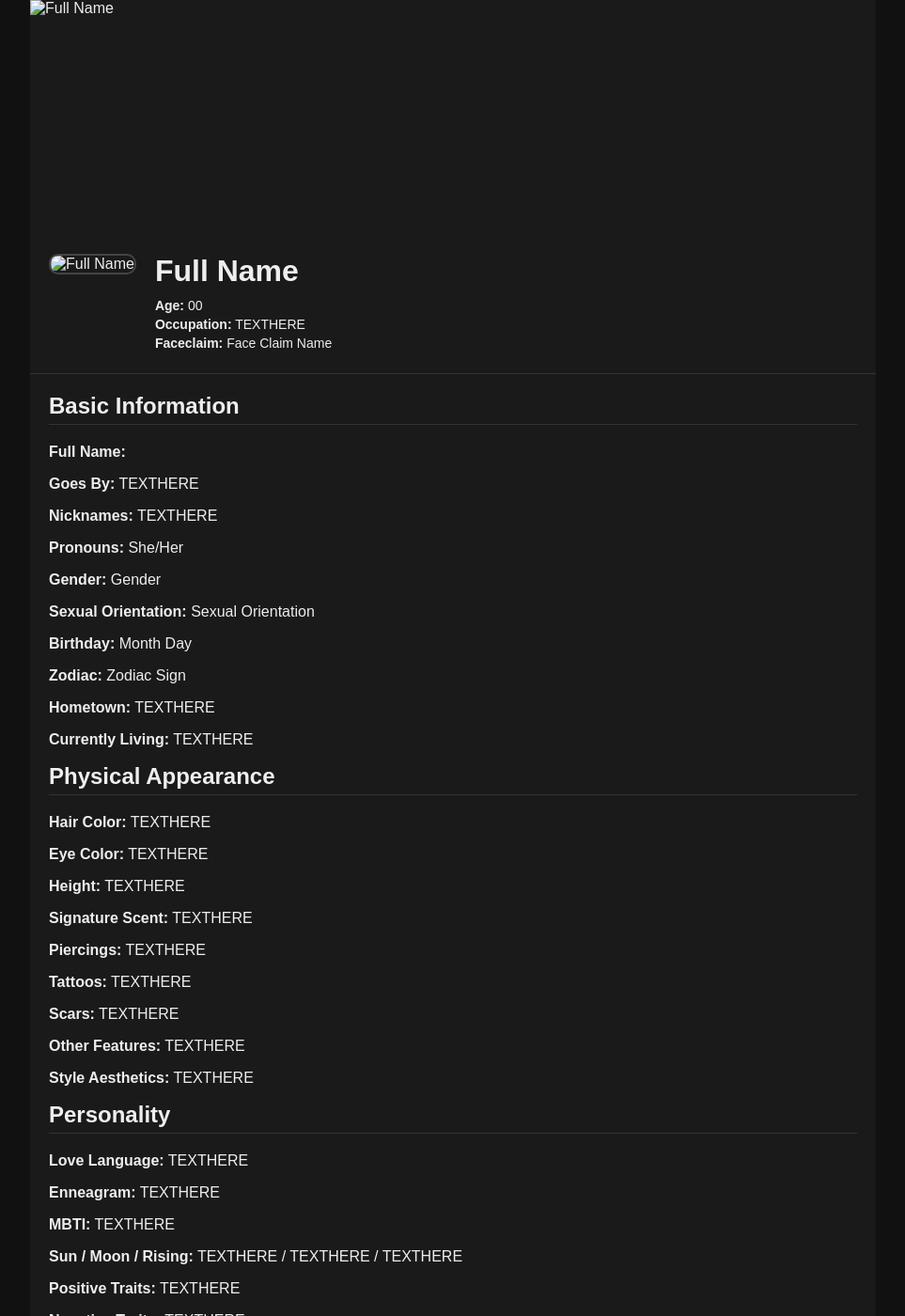
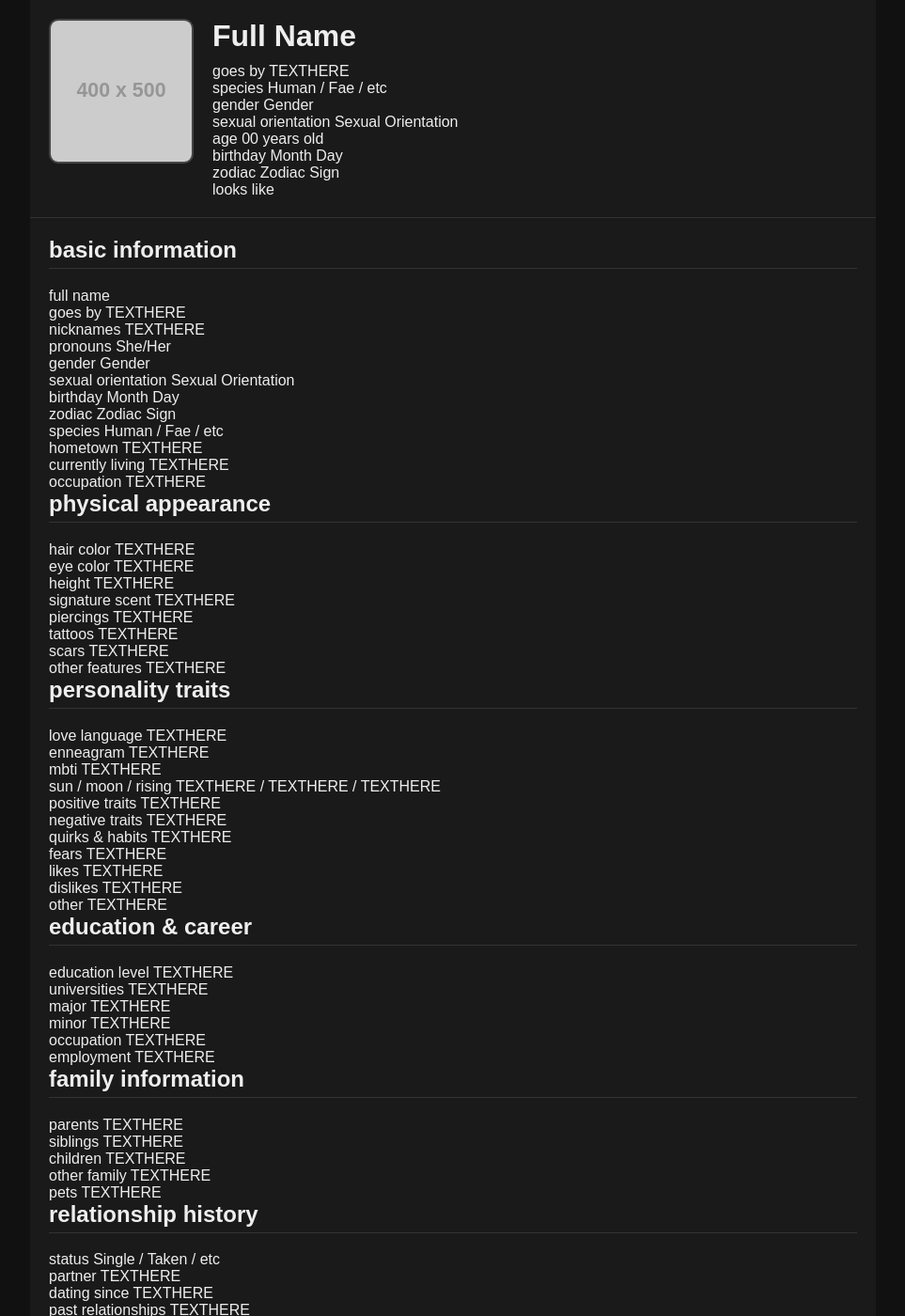
Before and after one commit to gbwriting/gbwriting.github.io, a Jekyll site: the page built from _characters/test.md, in a window 1280 px wide and 1400 px high. Shown: the whole window at 94% size, without its empty margins (158-1121 px from the left). Built offline with Jekyll 4.4.1, drawn with Linux system fonts in a browser that asks for light colours; some of the changed text lies outside the part shown.

Commit message:
Update character.html

```diff
--- a/_layouts/character.html
+++ b/_layouts/character.html
@@ -10,21 +10,62 @@
 
 <div class="character-page" style="--accent:#7c5cff;">
 
-  <div class="character-banner">
-    <img src="{{ page.banner }}" alt="{{ page.name }}">
-  </div>
+
 
   <div class="character-header">
 
     <div class="character-avatar">
-      <img src="{{ page.avatar }}" alt="{{ page.name }}">
+      <img src="https://placehold.co/400x500" alt="{{ page.name }}">
     </div>
 
     <div class="character-info">
       <h1>{{ page.name }}</h1>
-      <p><strong>Age:</strong> {{ page.age }}</p>
-      <p><strong>Occupation:</strong> {{ page.occupation }}</p>
-      <p><strong>Faceclaim:</strong> {{ page.faceclaim }}</p>
+
+       <div class="proftabsintro">
+
+
+
+  <div class="info">
+    <y>goes by</y>
+    <z>{{ page.goes_by }}</z>
+  </div>
+
+  <div class="info">
+    <y>species</y>
+    <z>{{ page.species }}</z>
+  </div>
+
+  <div class="info">
+    <y>gender</y>
+    <z>{{ page.gender }}</z>
+  </div>
+
+  <div class="info">
+    <y>sexual orientation</y>
+    <z>{{ page.orientation }}</z>
+  </div>
+
+  <div class="info">
+    <y>age</y>
+    <z>{{ page.age }} years old</z>
+  </div>
+
+  <div class="info">
+    <y>birthday</y>
+    <z>{{ page.birthday }}</z>
+  </div>
+
+  <div class="info">
+    <y>zodiac</y>
+    <z>{{ page.zodiac }}</z>
+  </div>
+
+  <div class="info">
+    <y>looks like</y>
+    <z>{{ page.face_claim }}</z>
+  </div>
+
+</div>
     </div>
 
   </div>
@@ -33,87 +74,313 @@
 
     <!-- BASIC INFORMATION -->
     <section>
-      <h2>Basic Information</h2>
-      <p><strong>Full Name:</strong> {{ page.full_name }}</p>
-      <p><strong>Goes By:</strong> {{ page.goes_by }}</p>
-      <p><strong>Nicknames:</strong> {{ page.nicknames }}</p>
-      <p><strong>Pronouns:</strong> {{ page.pronouns }}</p>
-      <p><strong>Gender:</strong> {{ page.gender }}</p>
-      <p><strong>Sexual Orientation:</strong> {{ page.orientation }}</p>
-      <p><strong>Birthday:</strong> {{ page.birthday }}</p>
-      <p><strong>Zodiac:</strong> {{ page.zodiac }}</p>
-      <p><strong>Hometown:</strong> {{ page.hometown }}</p>
-      <p><strong>Currently Living:</strong> {{ page.current_location }}</p>
+      <h2>basic<x> information</x></h2>
+
+      <div class="proftabsdetails"><div class="proftabsdets">
+
+  <div class="info">
+      <x>full name</x>
+      <y>{{ page.full_name }}</y>
+    </div>
+
+    <div class="info">
+      <x>goes by</x>
+      <y>{{ page.goes_by }}</y>
+    </div>
+
+    <div class="info">
+      <x>nicknames</x>
+      <y>{{ page.nicknames }}</y>
+    </div>
+
+    <div class="info">
+      <x>pronouns</x>
+      <y>{{ page.pronouns }}</y>
+    </div>
+
+    <div class="info">
+      <x>gender</x>
+      <y>{{ page.gender }}</y>
+    </div>
+
+    <div class="info">
+      <x>sexual orientation</x>
+      <y>{{ page.orientation }}</y>
+    </div>
+
+    <div class="info">
+      <x>birthday</x>
+      <y>{{ page.birthday }}</y>
+    </div>
+
+    <div class="info">
+      <x>zodiac</x>
+      <y>{{ page.zodiac }}</y>
+    </div>
+
+         <div class="info">
+      <x>species</x>
+      <y>{{ page.species }}</y>
+    </div>
+
+    <div class="info">
+      <x>hometown</x>
+      <y>{{ page.hometown }}</y>
+    </div>
+
+    <div class="info">
+      <x>currently living</x>
+      <y>{{ page.current_location }}</y>
+    </div>
+
+            <div class="info">
+      <x>occupation</x>
+      <y>{{ page.occupation }}</y>
+    </div>
+
+
+</div>
+
     </section>
 
     <!-- PHYSICAL -->
-    <section>
-      <h2>Physical Appearance</h2>
-      <p><strong>Hair Color:</strong> {{ page.hair_color }}</p>
-      <p><strong>Eye Color:</strong> {{ page.eye_color }}</p>
-      <p><strong>Height:</strong> {{ page.height }}</p>
-      <p><strong>Signature Scent:</strong> {{ page.scent }}</p>
-      <p><strong>Piercings:</strong> {{ page.piercings }}</p>
-      <p><strong>Tattoos:</strong> {{ page.tattoos }}</p>
-      <p><strong>Scars:</strong> {{ page.scars }}</p>
-      <p><strong>Other Features:</strong> {{ page.features }}</p>
-      <p><strong>Style Aesthetics:</strong> {{ page.aesthetics }}</p>
-    </section>
+<section>
+  <h2>physical<x> appearance</x></h2>
+
+  <div class="proftabsdetails">
+    <div class="proftabsdets">
+
+      <div class="info">
+        <x>hair color</x>
+        <y>{{ page.hair_color }}</y>
+      </div>
+
+      <div class="info">
+        <x>eye color</x>
+        <y>{{ page.eye_color }}</y>
+      </div>
+
+      <div class="info">
+        <x>height</x>
+        <y>{{ page.height }}</y>
+      </div>
+
+      <div class="info">
+        <x>signature scent</x>
+        <y>{{ page.scent }}</y>
+      </div>
+
+      <div class="info">
+        <x>piercings</x>
+        <y>{{ page.piercings }}</y>
+      </div>
+
+      <div class="info">
+        <x>tattoos</x>
+        <y>{{ page.tattoos }}</y>
+      </div>
+
+      <div class="info">
+        <x>scars</x>
+        <y>{{ page.scars }}</y>
+      </div>
+
+      <div class="info">
+        <x>other features</x>
+        <y>{{ page.features }}</y>
+      </div>
+
+    </div>
+  </div>
+</section>
 
     <!-- PERSONALITY -->
     <section>
-      <h2>Personality</h2>
-      <p><strong>Love Language:</strong> {{ page.love_language }}</p>
-      <p><strong>Enneagram:</strong> {{ page.enneagram }}</p>
-      <p><strong>MBTI:</strong> {{ page.mbti }}</p>
+      <h2>personality <x>traits</x></h2>
 
-      <p><strong>Sun / Moon / Rising:</strong>
-        {{ page.sun_sign }} / {{ page.moon_sign }} / {{ page.rising_sign }}
-      </p>
+<div class="proftabsdetails">
+  <div class="proftabsdets">
 
-      <p><strong>Positive Traits:</strong> {{ page.positive_traits }}</p>
-      <p><strong>Negative Traits:</strong> {{ page.negative_traits }}</p>
-      <p><strong>Quirks & Habits:</strong> {{ page.quirks }}</p>
-      <p><strong>Fears:</strong> {{ page.fears }}</p>
-      <p><strong>Likes:</strong> {{ page.likes }}</p>
-      <p><strong>Dislikes:</strong> {{ page.dislikes }}</p>
-      <p><strong>Other:</strong> {{ page.personality_other }}</p>
+    <div class="info">
+      <x>love language</x>
+      <y>{{ page.love_language }}</y>
+    </div>
+
+    <div class="info">
+      <x>enneagram</x>
+      <y>{{ page.enneagram }}</y>
+    </div>
+
+    <div class="info">
+      <x>mbti</x>
+      <y>{{ page.mbti }}</y>
+    </div>
+
+    <div class="info">
+      <x>sun / moon / rising</x>
+      <y>{{ page.sun_sign }} / {{ page.moon_sign }} / {{ page.rising_sign }}</y>
+    </div>
+
+    <div class="info">
+      <x>positive traits</x>
+      <y>{{ page.positive_traits }}</y>
+    </div>
+
+    <div class="info">
+      <x>negative traits</x>
+      <y>{{ page.negative_traits }}</y>
+    </div>
+
+    <div class="info">
+      <x>quirks & habits</x>
+      <y>{{ page.quirks }}</y>
+    </div>
+
+    <div class="info">
+      <x>fears</x>
+      <y>{{ page.fears }}</y>
+    </div>
+
+    <div class="info">
+      <x>likes</x>
+      <y>{{ page.likes }}</y>
+    </div>
+
+    <div class="info">
+      <x>dislikes</x>
+      <y>{{ page.dislikes }}</y>
+    </div>
+
+    <div class="info">
+      <x>other</x>
+      <y>{{ page.personality_other }}</y>
+    </div>
+
+  </div>
+</div>
     </section>
 
     <!-- EDUCATION -->
     <section>
-      <h2>Education & Career</h2>
-      <p><strong>Education Level:</strong> {{ page.education }}</p>
-      <p><strong>Universities:</strong> {{ page.universities }}</p>
-      <p><strong>Major:</strong> {{ page.major }}</p>
-      <p><strong>Minor:</strong> {{ page.minor }}</p>
-      <p><strong>Occupation:</strong> {{ page.occupation }}</p>
-      <p><strong>Employment:</strong> {{ page.employment }}</p>
-      <p><strong>Other:</strong> {{ page.career_other }}</p>
+   <h2>education <x>& career<x></h2>
+
+<div class="proftabsdetails">
+  <div class="proftabsdets">
+
+    <div class="info">
+      <x>education level</x>
+      <y>{{ page.education }}</y>
+    </div>
+
+    <div class="info">
+      <x>universities</x>
+      <y>{{ page.universities }}</y>
+    </div>
+
+    <div class="info">
+      <x>major</x>
+      <y>{{ page.major }}</y>
+    </div>
+
+    <div class="info">
+      <x>minor</x>
+      <y>{{ page.minor }}</y>
+    </div>
+
+    <div class="info">
+      <x>occupation</x>
+      <y>{{ page.occupation }}</y>
+    </div>
+
+    <div class="info">
+      <x>employment</x>
+      <y>{{ page.employment }}</y>
+    </div>
+
+  </div>
+</div>
     </section>
 
     <!-- FAMILY -->
     <section>
-      <h2>Family</h2>
-      <p><strong>Parents:</strong> {{ page.parents }}</p>
-      <p><strong>Siblings:</strong> {{ page.siblings }}</p>
-      <p><strong>Children:</strong> {{ page.children }}</p>
-      <p><strong>Other Family:</strong> {{ page.other_family }}</p>
-      <p><strong>Pets:</strong> {{ page.pets }}</p>
+      <h2>family <x>information</x></h2>
+
+<div class="proftabsdetails">
+  <div class="proftabsdets">
+
+    <div class="info">
+      <x>parents</x>
+      <y>{{ page.parents }}</y>
+    </div>
+
+    <div class="info">
+      <x>siblings</x>
+      <y>{{ page.siblings }}</y>
+    </div>
+
+    <div class="info">
+      <x>children</x>
+      <y>{{ page.children }}</y>
+    </div>
+
+    <div class="info">
+      <x>other family</x>
+      <y>{{ page.other_family }}</y>
+    </div>
+
+    <div class="info">
+      <x>pets</x>
+      <y>{{ page.pets }}</y>
+    </div>
+
+  </div>
+</div>
     </section>
 
     <!-- RELATIONSHIPS -->
     <section>
-      <h2>Relationship Status</h2>
-      <p><strong>Status:</strong> {{ page.relationship_status }}</p>
-      <p><strong>Partner:</strong> {{ page.partner }}</p>
-      <p><strong>Dating Since:</strong> {{ page.dating_since }}</p>
+      <h2>relationship <x>history</x></h2>
+
+<div class="proftabsdetails">
+  <div class="proftabsdets">
+
+    <div class="info">
+      <x>status</x>
+      <y>{{ page.relationship_status }}</y>
+    </div>
+
+    <div class="info">
+      <x>partner</x>
+      <y>{{ page.partner }}</y>
+    </div>
+
+    <div class="info">
+      <x>dating since</x>
+      <y>{{ page.dating_since }}</y>
+    </div>
+
+    <div class="info">
+      <x>past relationships</x>
+      <y>{{ page.past_relationships }}</y>
+    </div>
+
+  </div>
+</div>
     </section>
 
     <!-- HISTORY -->
     <section>
-      <h2>History</h2>
-      <p>{{ page.history }}</p>
+      <h2>history <x>information</x></h2>
+
+<div class="proftabsfree">
+  <div class="proftabsfreeform">
+
+    <div class="freeform-content">
+      {{ page.history }}
+    </div>
+
+  </div>
+</div>
     </section>
 
   </div>
```
